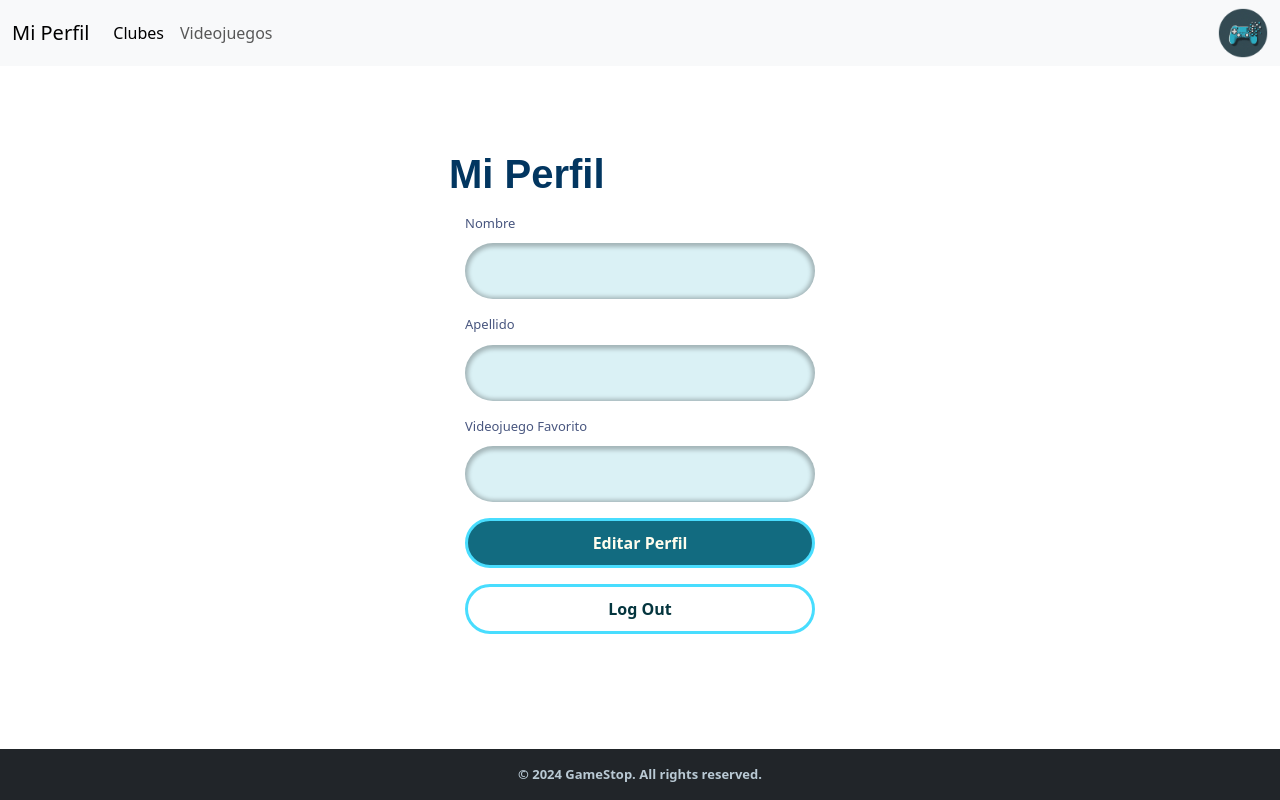
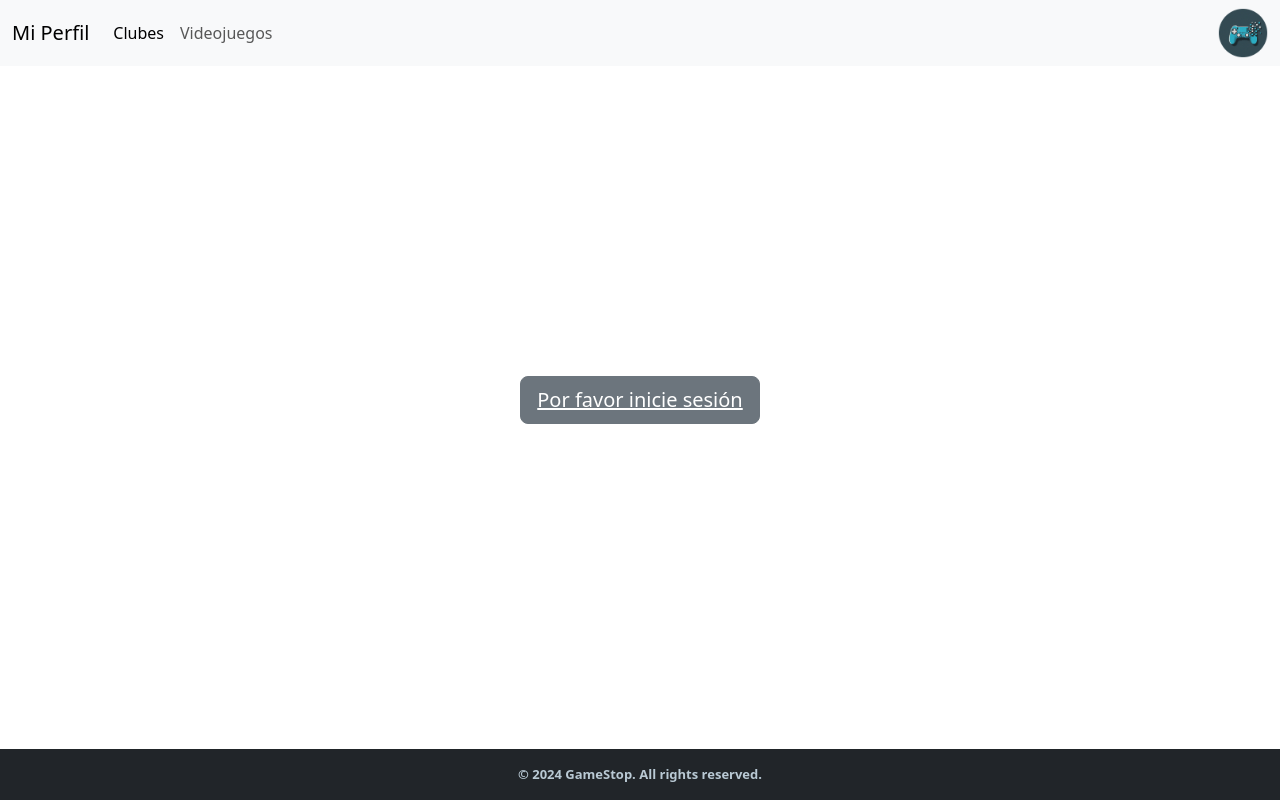
Before and after one commit to anabellaj/GameStop, a React (Vite) app: page /profile in a window 1280 px wide. Built offline with nearby package versions, Linux system fonts and the light colour scheme; no server answers; the database is empty.

Commit message:
Listoooo con router arreglado 🚀

```diff
--- a/src/Pages/DetailsPage/DetailsPage.jsx
+++ b/src/Pages/DetailsPage/DetailsPage.jsx
@@ -87,9 +87,16 @@ export default function DetailsPage() {
     }
   };
 
+  if (localStorage.getItem('1') === null){
+    return(
+      <button className='btn btn-secondary btn-lg' display='Probar'><a href='/' style={{color: 'white'}}>Por favor inicie sesión</a></button>
+    )
+}
+
   if (isLoading) {
     return <div>Loading...</div>;
   }
+
 
   return <div>{currClub &&
         <div className='container-fluid'><h1>{currClub.nombre}</h1>
--- a/src/Pages/EditPerfilPage/EditPerfilPage.jsx
+++ b/src/Pages/EditPerfilPage/EditPerfilPage.jsx
@@ -19,6 +19,10 @@ export default function EditPerfilPage() {
 
 
   const saveInfo = () => {
+    if (!user || !firstname || !lastname){
+      alert('Por favor no deje casillas en blanco');
+      return
+    }
     const update = async () => {
       try {
         await updateUserProfile(user?.uid, firstname, lastname, data?.favoritegame);
@@ -55,6 +59,12 @@ export default function EditPerfilPage() {
     setLastname(e.target.value);
   };
 
+  if (localStorage.getItem('1') === null){
+    return(
+      <button className='btn btn-secondary btn-lg' display='Probar'><a href='/' style={{color: 'white'}}>Por favor inicie sesión</a></button>
+    )
+}
+
   return (
     <div>
       <div>
--- a/src/Pages/LogInPage/LogInPage.jsx
+++ b/src/Pages/LogInPage/LogInPage.jsx
@@ -41,13 +41,16 @@ export default function LogInPage() {
     }
   };
 
+
+
   const handleLogInWithGoogle = async () => {
     const user = await loginWithGoogle();
     if (user) {
       const isNew = await isNewUser(user.uid);
       if (!isNew) {
-        alert("Inicio de sesión exitoso:", user.email);
+        // alert("Inicio de sesión exitoso:", user.email);
         navigate("/home");
+        localStorage.setItem('1','si')
         return;
       }
       const data = {
@@ -76,6 +79,8 @@ export default function LogInPage() {
     setPassword(e.target.value);
   };
 
+
+
   return (
     <div className={styles.container}>
       <div className={styles.form}>
--- a/src/Pages/MainPage/MainPage.jsx
+++ b/src/Pages/MainPage/MainPage.jsx
@@ -49,10 +49,17 @@ export default function MainPage() {
     }
   };
 
+  if (localStorage.getItem('1') === null){
+    return(
+      <button className='btn btn-secondary btn-lg' display='Probar'><a href='/' style={{color: 'white'}}>Por favor inicie sesión</a></button>
+    )
+}
 
   if (isLoading) {
     return <div>Loading...</div>;
   }
+
+
 
   return (
     <div className={styles.container}>
--- a/src/Pages/SignUpPage/SignUpPage.jsx
+++ b/src/Pages/SignUpPage/SignUpPage.jsx
@@ -93,7 +93,8 @@ export default function SignUpPage() {
         };
 
         await createUser(data);
-        alert("Registro exitoso:", user.email);
+        //alert("Registro exitoso:", user.email);
+        localStorage.setItem('1','si')
 
       } else {
         alert("Ya estabas registrado");
--- a/src/Pages/VerPerfilPage/VerPerfilPage.jsx
+++ b/src/Pages/VerPerfilPage/VerPerfilPage.jsx
@@ -20,6 +20,7 @@ export default function VerPerfilPage() {
 
   const cerrar =  async () => {
     await logout();
+    localStorage.removeItem('1');
     navigate ('/', {replace: true});
   }
 
@@ -40,7 +41,11 @@ export default function VerPerfilPage() {
 
   }, [location.pathname, user?.uid, navigate]);
 
-
+  if (localStorage.getItem('1') === null){
+      return(
+        <button className='btn btn-secondary btn-lg' display='Probar'><a href='/' style={{color: 'white'}}>Por favor inicie sesión</a></button>
+      )
+  }
 
   return (
     <div>
--- a/src/Pages/VideogamesPage/Videogames.jsx
+++ b/src/Pages/VideogamesPage/Videogames.jsx
@@ -53,9 +53,15 @@ export default function Videogames(){
     }
   };
 
+  if (localStorage.getItem('1') === null){
+    return(
+      <button className='btn btn-secondary btn-lg' display='Probar'><a href='/' style={{color: 'white'}}>Por favor inicie sesión</a></button>
+    )
+}
   if (isLoading){
     return <div>Loading...</div>;
   }
+
 
 
     return (
```
